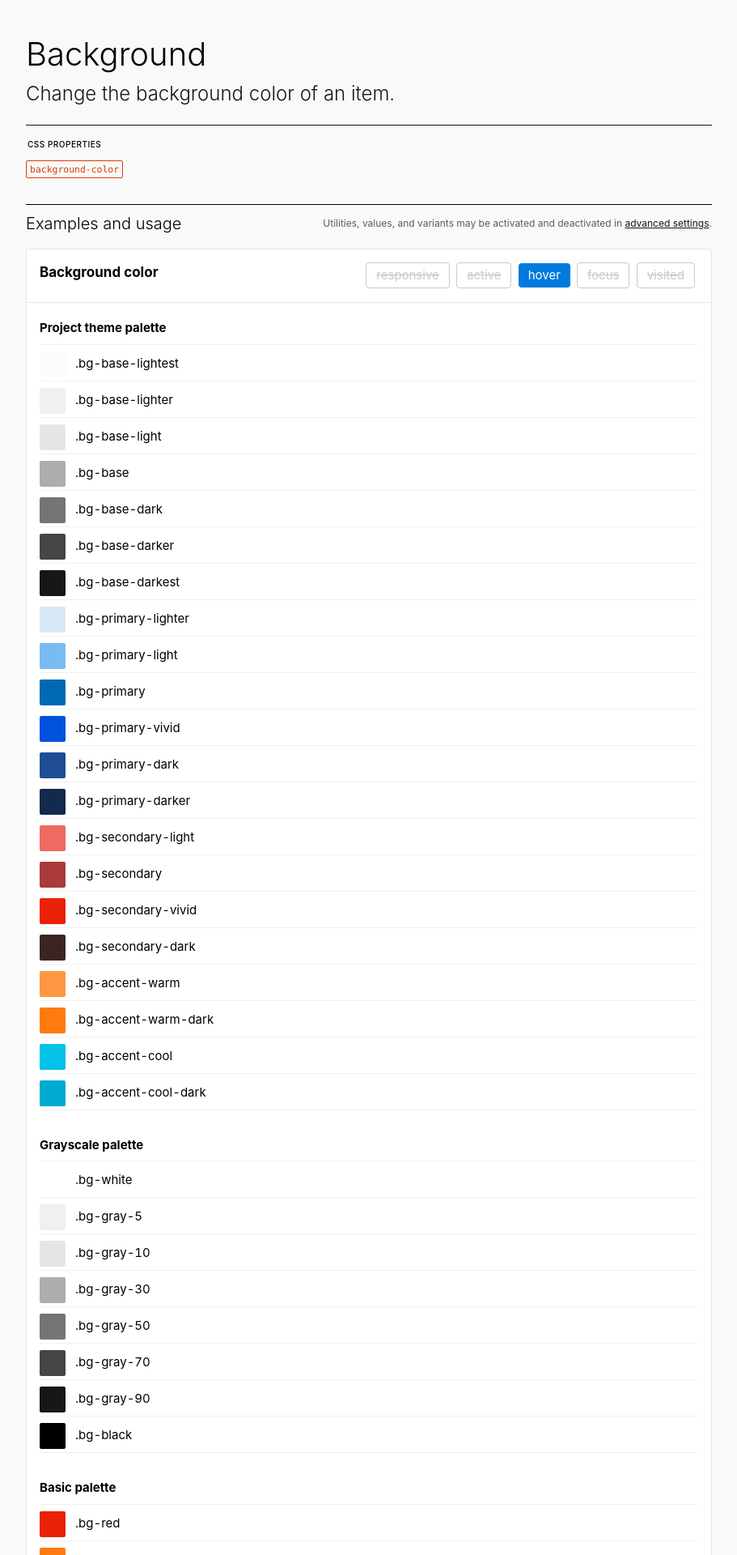
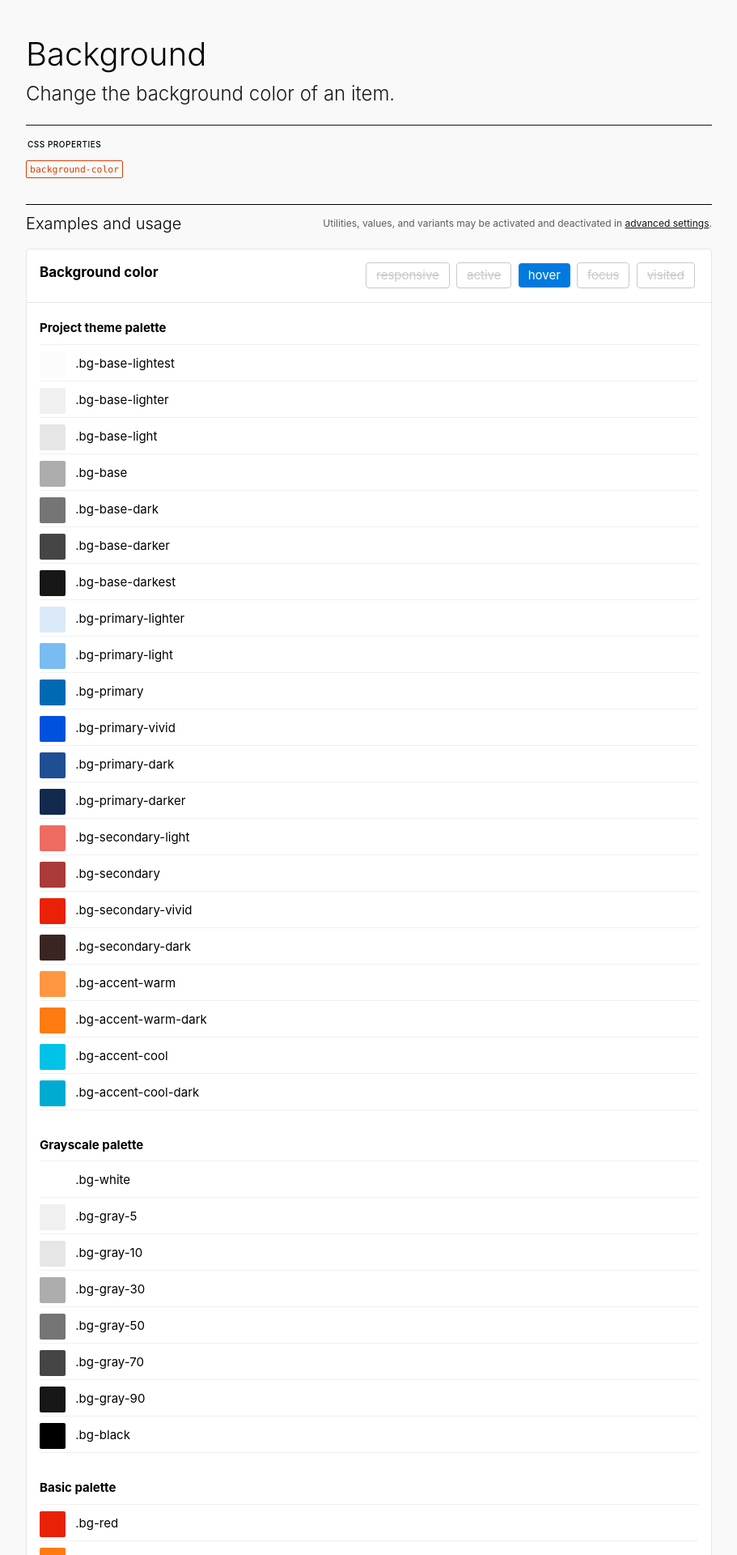
Before and after one commit to uswds/uswds-sandbox, a Jekyll site: the page built from _pages/uswds-utility-docs--background.md, in a window 1280 px wide. Shown: the top 1920 px of the page at 81% size, without its empty margins (184-1095 px from the left). Built offline with Jekyll 4.4.1, drawn with Linux system fonts in a browser that asks for light colours; some web fonts are replaced.

Commit message:
Tidy up a bit of code

```diff
--- a/_pages/uswds-utility-docs--background.md
+++ b/_pages/uswds-utility-docs--background.md
@@ -38,168 +38,168 @@ body_color: gray-2
             </div>
           </section>
           <h4 class="border-bottom-1px border-gray-5 padding-bottom-1 margin-bottom-0">Project theme palette</h4>
-          <p class="example text-tabular">
-            <span class="height-4 width-4 radius-sm display-inline-block text-middle margin-right-1 bg-base-lightest"></span>
+          <p class="example">
+            <span class="square-4 radius-sm display-inline-block text-middle margin-right-1 bg-base-lightest"></span>
             .bg-base-lightest
           </p>
-          <p class="example text-tabular">
-            <span class="height-4 width-4 radius-sm display-inline-block text-middle margin-right-1 bg-base-lighter"></span>
+          <p class="example">
+            <span class="square-4 radius-sm display-inline-block text-middle margin-right-1 bg-base-lighter"></span>
             .bg-base-lighter
           </p>
-          <p class="example text-tabular">
-            <span class="height-4 width-4 radius-sm display-inline-block text-middle margin-right-1 bg-base-light"></span>
+          <p class="example">
+            <span class="square-4 radius-sm display-inline-block text-middle margin-right-1 bg-base-light"></span>
             .bg-base-light
           </p>
-          <p class="example text-tabular">
-            <span class="height-4 width-4 radius-sm display-inline-block text-middle margin-right-1 bg-base"></span>
+          <p class="example">
+            <span class="square-4 radius-sm display-inline-block text-middle margin-right-1 bg-base"></span>
             .bg-base
           </p>
-          <p class="example text-tabular">
-            <span class="height-4 width-4 radius-sm display-inline-block text-middle margin-right-1 bg-base-dark"></span>
+          <p class="example">
+            <span class="square-4 radius-sm display-inline-block text-middle margin-right-1 bg-base-dark"></span>
             .bg-base-dark
           </p>
-          <p class="example text-tabular">
-            <span class="height-4 width-4 radius-sm display-inline-block text-middle margin-right-1 bg-base-darker"></span>
+          <p class="example">
+            <span class="square-4 radius-sm display-inline-block text-middle margin-right-1 bg-base-darker"></span>
             .bg-base-darker
           </p>
-          <p class="example text-tabular">
-            <span class="height-4 width-4 radius-sm display-inline-block text-middle margin-right-1 bg-base-darkest"></span>
+          <p class="example">
+            <span class="square-4 radius-sm display-inline-block text-middle margin-right-1 bg-base-darkest"></span>
             .bg-base-darkest
           </p>
-          <p class="example text-tabular">
-            <span class="height-4 width-4 radius-sm display-inline-block text-middle margin-right-1 bg-primary-lighter"></span>
+          <p class="example">
+            <span class="square-4 radius-sm display-inline-block text-middle margin-right-1 bg-primary-lighter"></span>
             .bg-primary-lighter
           </p>
-          <p class="example text-tabular">
-            <span class="height-4 width-4 radius-sm display-inline-block text-middle margin-right-1 bg-primary-light"></span>
+          <p class="example">
+            <span class="square-4 radius-sm display-inline-block text-middle margin-right-1 bg-primary-light"></span>
             .bg-primary-light
           </p>
-          <p class="example text-tabular">
-            <span class="height-4 width-4 radius-sm display-inline-block text-middle margin-right-1 bg-primary"></span>
+          <p class="example">
+            <span class="square-4 radius-sm display-inline-block text-middle margin-right-1 bg-primary"></span>
             .bg-primary
           </p>
-          <p class="example text-tabular">
-            <span class="height-4 width-4 radius-sm display-inline-block text-middle margin-right-1 bg-primary-vivid"></span>
+          <p class="example">
+            <span class="square-4 radius-sm display-inline-block text-middle margin-right-1 bg-primary-vivid"></span>
             .bg-primary-vivid
           </p>
-          <p class="example text-tabular">
-            <span class="height-4 width-4 radius-sm display-inline-block text-middle margin-right-1 bg-primary-dark"></span>
+          <p class="example">
+            <span class="square-4 radius-sm display-inline-block text-middle margin-right-1 bg-primary-dark"></span>
             .bg-primary-dark
           </p>
-          <p class="example text-tabular">
-            <span class="height-4 width-4 radius-sm display-inline-block text-middle margin-right-1 bg-primary-darker"></span>
+          <p class="example">
+            <span class="square-4 radius-sm display-inline-block text-middle margin-right-1 bg-primary-darker"></span>
             .bg-primary-darker
           </p>
-          <p class="example text-tabular">
-            <span class="height-4 width-4 radius-sm display-inline-block text-middle margin-right-1 bg-secondary-light"></span>
+          <p class="example">
+            <span class="square-4 radius-sm display-inline-block text-middle margin-right-1 bg-secondary-light"></span>
             .bg-secondary-light
           </p>
-          <p class="example text-tabular">
-            <span class="height-4 width-4 radius-sm display-inline-block text-middle margin-right-1 bg-secondary"></span>
+          <p class="example">
+            <span class="square-4 radius-sm display-inline-block text-middle margin-right-1 bg-secondary"></span>
             .bg-secondary
           </p>
-          <p class="example text-tabular">
-            <span class="height-4 width-4 radius-sm display-inline-block text-middle margin-right-1 bg-secondary-vivid"></span>
+          <p class="example">
+            <span class="square-4 radius-sm display-inline-block text-middle margin-right-1 bg-secondary-vivid"></span>
             .bg-secondary-vivid
           </p>
-          <p class="example text-tabular">
-            <span class="height-4 width-4 radius-sm display-inline-block text-middle margin-right-1 bg-secondary-dark"></span>
+          <p class="example">
+            <span class="square-4 radius-sm display-inline-block text-middle margin-right-1 bg-secondary-dark"></span>
             .bg-secondary-dark
           </p>
-          <p class="example text-tabular">
-            <span class="height-4 width-4 radius-sm display-inline-block text-middle margin-right-1 bg-accent-warm"></span>
+          <p class="example">
+            <span class="square-4 radius-sm display-inline-block text-middle margin-right-1 bg-accent-warm"></span>
             .bg-accent-warm
           </p>
-          <p class="example text-tabular">
-            <span class="height-4 width-4 radius-sm display-inline-block text-middle margin-right-1 bg-accent-warm-dark"></span>
+          <p class="example">
+            <span class="square-4 radius-sm display-inline-block text-middle margin-right-1 bg-accent-warm-dark"></span>
             .bg-accent-warm-dark
           </p>
-          <p class="example text-tabular">
-            <span class="height-4 width-4 radius-sm display-inline-block text-middle margin-right-1 bg-accent-cool"></span>
+          <p class="example">
+            <span class="square-4 radius-sm display-inline-block text-middle margin-right-1 bg-accent-cool"></span>
             .bg-accent-cool
           </p>
-          <p class="example text-tabular">
-            <span class="height-4 width-4 radius-sm display-inline-block text-middle margin-right-1 bg-accent-cool-dark"></span>
+          <p class="example">
+            <span class="square-4 radius-sm display-inline-block text-middle margin-right-1 bg-accent-cool-dark"></span>
             .bg-accent-cool-dark
           </p>
 
           <h4 class="border-bottom-1px border-gray-5 padding-bottom-1 margin-bottom-0 margin-top-4">Grayscale palette</h4>
-          <p class="example text-tabular">
-            <span class="height-4 width-4 radius-sm display-inline-block text-middle margin-right-1 bg-white"></span>
+          <p class="example">
+            <span class="square-4 radius-sm display-inline-block text-middle margin-right-1 bg-white"></span>
             .bg-white
           </p>
-          <p class="example text-tabular">
-            <span class="height-4 width-4 radius-sm display-inline-block text-middle margin-right-1 bg-gray-5"></span>
+          <p class="example">
+            <span class="square-4 radius-sm display-inline-block text-middle margin-right-1 bg-gray-5"></span>
             .bg-gray-5
           </p>
-          <p class="example text-tabular">
-            <span class="height-4 width-4 radius-sm display-inline-block text-middle margin-right-1 bg-gray-10"></span>
+          <p class="example">
+            <span class="square-4 radius-sm display-inline-block text-middle margin-right-1 bg-gray-10"></span>
             .bg-gray-10
           </p>
-          <p class="example text-tabular">
-            <span class="height-4 width-4 radius-sm display-inline-block text-middle margin-right-1 bg-gray-30"></span>
+          <p class="example">
+            <span class="square-4 radius-sm display-inline-block text-middle margin-right-1 bg-gray-30"></span>
             .bg-gray-30
           </p>
-          <p class="example text-tabular">
-            <span class="height-4 width-4 radius-sm display-inline-block text-middle margin-right-1 bg-gray-50"></span>
+          <p class="example">
+            <span class="square-4 radius-sm display-inline-block text-middle margin-right-1 bg-gray-50"></span>
             .bg-gray-50
           </p>
-          <p class="example text-tabular">
-            <span class="height-4 width-4 radius-sm display-inline-block text-middle margin-right-1 bg-gray-70"></span>
+          <p class="example">
+            <span class="square-4 radius-sm display-inline-block text-middle margin-right-1 bg-gray-70"></span>
             .bg-gray-70
           </p>
-          <p class="example text-tabular">
-            <span class="height-4 width-4 radius-sm display-inline-block text-middle margin-right-1 bg-gray-90"></span>
+          <p class="example">
+            <span class="square-4 radius-sm display-inline-block text-middle margin-right-1 bg-gray-90"></span>
             .bg-gray-90
           </p>
-          <p class="example text-tabular">
-            <span class="height-4 width-4 radius-sm display-inline-block text-middle margin-right-1 bg-black"></span>
+          <p class="example">
+            <span class="square-4 radius-sm display-inline-block text-middle margin-right-1 bg-black"></span>
             .bg-black
           </p>
 
           <h4 class="border-bottom-1px border-gray-5 padding-bottom-1 margin-bottom-0 margin-top-4">Basic palette</h4>
-          <p class="example text-tabular">
-            <span class="height-4 width-4 radius-sm display-inline-block text-middle margin-right-1 bg-red"></span>
+          <p class="example">
+            <span class="square-4 radius-sm display-inline-block text-middle margin-right-1 bg-red"></span>
             .bg-red
           </p>
-          <p class="example text-tabular">
-            <span class="height-4 width-4 radius-sm display-inline-block text-middle margin-right-1 bg-orange"></span>
+          <p class="example">
+            <span class="square-4 radius-sm display-inline-block text-middle margin-right-1 bg-orange"></span>
             .bg-orange
           </p>
-          <p class="example text-tabular">
-            <span class="height-4 width-4 radius-sm display-inline-block text-middle margin-right-1 bg-gold"></span>
+          <p class="example">
+            <span class="square-4 radius-sm display-inline-block text-middle margin-right-1 bg-gold"></span>
             .bg-gold
           </p>
-          <p class="example text-tabular">
-            <span class="height-4 width-4 radius-sm display-inline-block text-middle margin-right-1 bg-yellow"></span>
+          <p class="example">
+            <span class="square-4 radius-sm display-inline-block text-middle margin-right-1 bg-yellow"></span>
             .bg-yellow
           </p>
-          <p class="example text-tabular">
-            <span class="height-4 width-4 radius-sm display-inline-block text-middle margin-right-1 bg-green"></span>
+          <p class="example">
+            <span class="square-4 radius-sm display-inline-block text-middle margin-right-1 bg-green"></span>
             .bg-green
           </p>
-          <p class="example text-tabular">
-            <span class="height-4 width-4 radius-sm display-inline-block text-middle margin-right-1 bg-mint"></span>
+          <p class="example">
+            <span class="square-4 radius-sm display-inline-block text-middle margin-right-1 bg-mint"></span>
             .bg-mint
           </p>
-          <p class="example text-tabular">
-            <span class="height-4 width-4 radius-sm display-inline-block text-middle margin-right-1 bg-cyan"></span>
+          <p class="example">
+            <span class="square-4 radius-sm display-inline-block text-middle margin-right-1 bg-cyan"></span>
             .bg-cyan
           </p>
-          <p class="example text-tabular">
-            <span class="height-4 width-4 radius-sm display-inline-block text-middle margin-right-1 bg-blue"></span>
+          <p class="example">
+            <span class="square-4 radius-sm display-inline-block text-middle margin-right-1 bg-blue"></span>
             .bg-blue
           </p>
-          <p class="example text-tabular">
-            <span class="height-4 width-4 radius-sm display-inline-block text-middle margin-right-1 bg-indigo"></span>
+          <p class="example">
+            <span class="square-4 radius-sm display-inline-block text-middle margin-right-1 bg-indigo"></span>
             .bg-indigo
           </p>
-          <p class="example text-tabular">
-            <span class="height-4 width-4 radius-sm display-inline-block text-middle margin-right-1 bg-violet"></span>
+          <p class="example">
+            <span class="square-4 radius-sm display-inline-block text-middle margin-right-1 bg-violet"></span>
             .bg-violet
           </p>
-          <p class="example text-tabular">
-            <span class="height-4 width-4 radius-sm display-inline-block text-middle margin-right-1 bg-magenta"></span>
+          <p class="example">
+            <span class="square-4 radius-sm display-inline-block text-middle margin-right-1 bg-magenta"></span>
             .bg-magenta
           </p>
         </section>
```
Also changed, not shown: _pages/uswds-utility-docs--text-color.md (+37 -37 lines).
